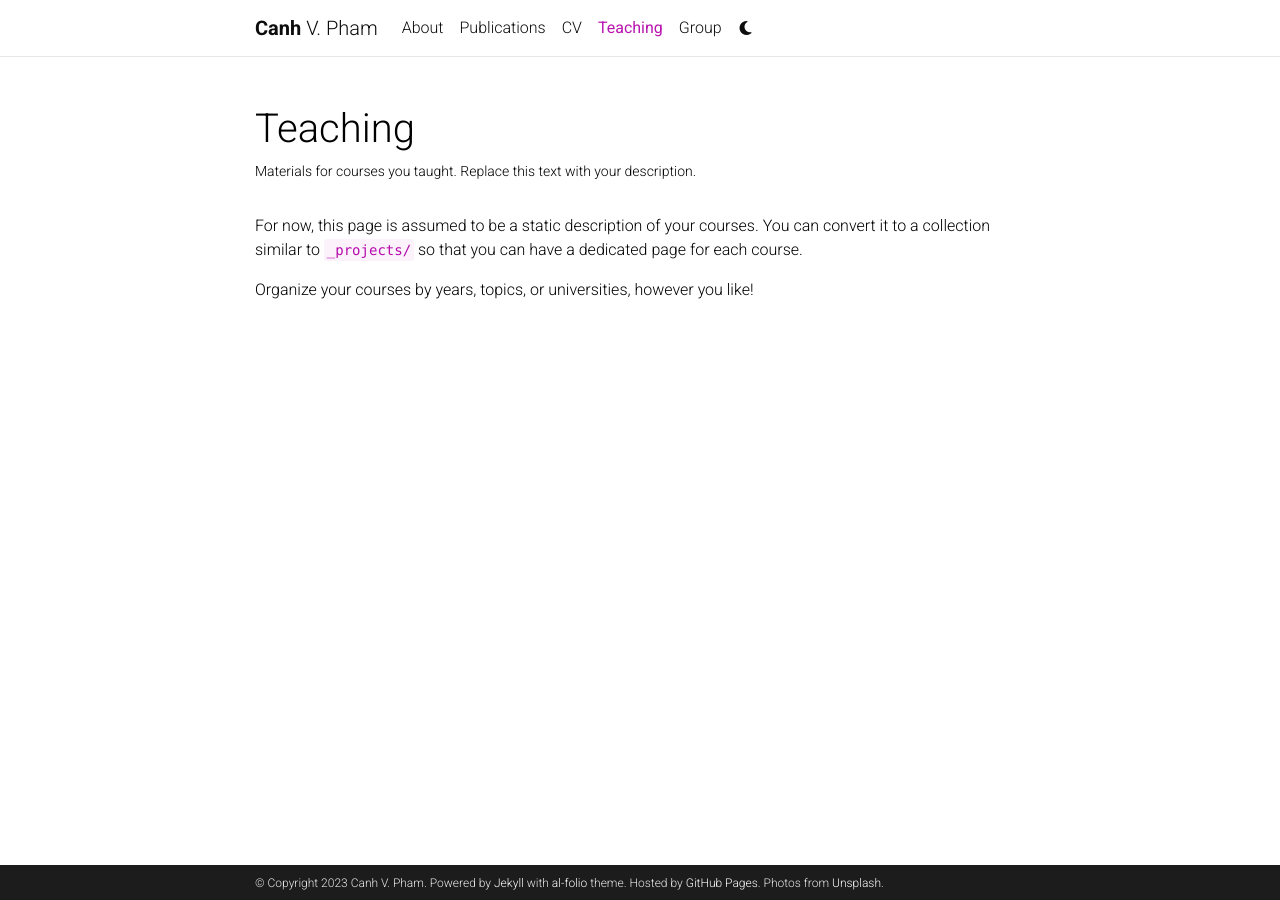
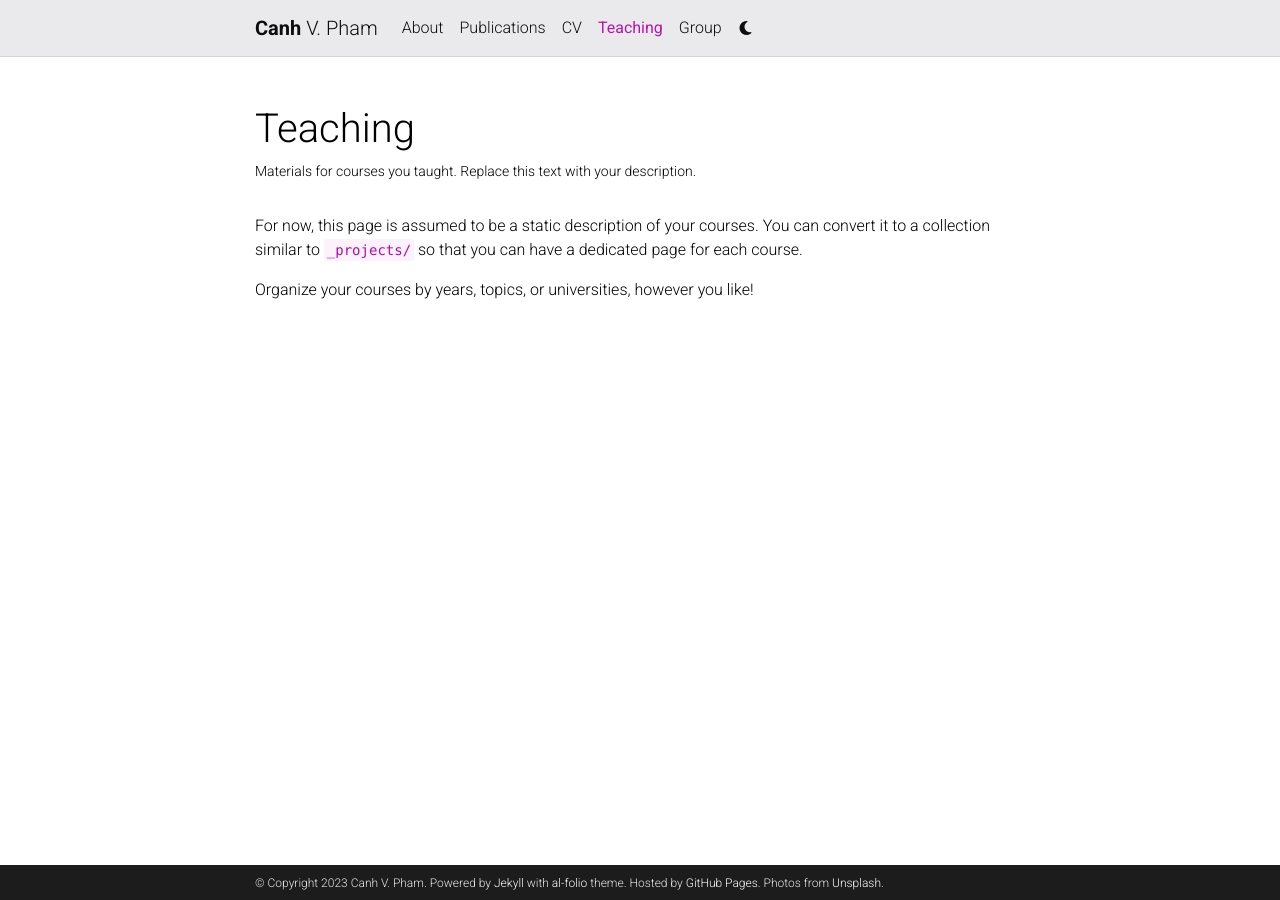
Before and after one commit to cvpham1989/cvpham1989.github.io, a Jekyll site: the page built from _pages/teaching.md, in a window 1280 px wide. Built offline with Jekyll 4.4.1, drawn with Linux system fonts in a browser that asks for light colours; full-size pictures stand in for the smaller copies a plugin makes; comment, search, counter and statistics services are not loaded; a style sheet for code colours, icons or effects is not loaded.

Commit message:
Update header.html

```diff
--- a/_includes/header.html
+++ b/_includes/header.html
@@ -2,7 +2,7 @@
     <header>
 
       <!-- Nav Bar -->
-      <nav id="navbar" class="navbar navbar-light navbar-expand-sm {% if site.navbar_fixed %}fixed-top{% else %}sticky-top{% endif %}">
+      <nav id="navbar" class="navbar navbar-light navbar-expand-sm {% if site.navbar_fixed %}fixed-top{% else %}sticky-top{% endif %}" style="background-color:#e9e9eb !important;">
         <div class="container">
           {% if page.permalink != '/' -%}
           <a class="navbar-brand title font-weight-lighter" href="{{ site.baseurl }}/">
```
